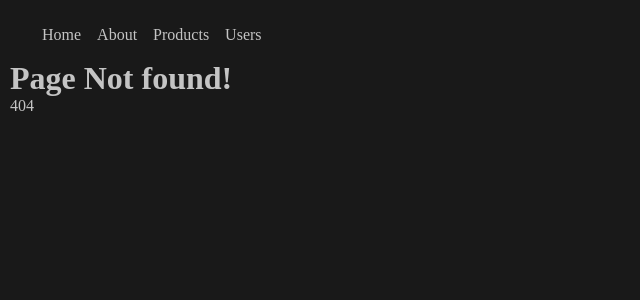
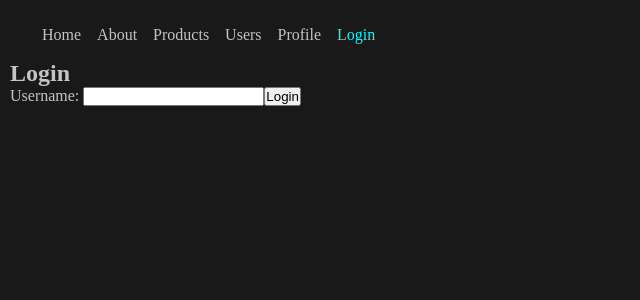
Before and after one commit to Alik64/Revision, a React (Create React App) app in the folder React/beginner-coding-interview/: page /login in a window 1280 px wide. Before the commit this address had no page. Shown: the top 300 px of the page, without its empty margins (0-640 px from the left). Built offline with nearby package versions, Linux system fonts and the light colour scheme.

Commit message:
React : Login + logout

```diff
--- a/React/beginner-coding-interview/src/App.js
+++ b/React/beginner-coding-interview/src/App.js
@@ -4,6 +4,7 @@
 import { Route, Routes } from 'react-router-dom';
 import './App.css';
 import Admin from './ReactRouterDom/components/Admin';
+import { AuthProvider } from './ReactRouterDom/components/auth';
 import Featured from './ReactRouterDom/components/Featured';
 
 import Navbar from './ReactRouterDom/components/Navbar';
@@ -13,16 +14,17 @@
 import { Users } from './ReactRouterDom/components/Users';
 
 import Home from './ReactRouterDom/pages/Home';
+import { Login } from './ReactRouterDom/pages/Login';
 import NotFound from './ReactRouterDom/pages/NotFound';
 import Products from './ReactRouterDom/pages/Products';
+import Profile from './ReactRouterDom/pages/Profile';
 // import About from './ReactRouterDom/pages/About';
 
 const LazyAbout = React.lazy(() => import('./ReactRouterDom/pages/About'))
 
 function App() {
   return (
-    <>
-
+    <AuthProvider>
       <Navbar />
       <Routes>
         <Route path='/' element={<Home />} />
@@ -42,10 +44,11 @@
           <Route path=':userId' element={<UserDetails />} />
           <Route path='admin' element={<Admin />} />
         </Route>
-
+        <Route path='profile' element={<Profile />} />
+        <Route path='login' element={<Login />} />
         <Route path='*' element={<NotFound />} />
       </Routes>
-    </>
+    </AuthProvider>
 
   );
 }
--- a/React/beginner-coding-interview/src/ReactRouterDom/components/Navbar.js
+++ b/React/beginner-coding-interview/src/ReactRouterDom/components/Navbar.js
@@ -1,13 +1,21 @@
 import React from 'react'
 import { NavLink } from 'react-router-dom'
+import { useAuth } from './auth'
 
 export default function Navbar() {
+
+    const auth = useAuth()
+
+
     return (
         <nav>
             <NavLink to='/'>Home</NavLink>
-            <NavLink to='/about'>About</NavLink>
-            <NavLink to='/products'>Products</NavLink>
-            <NavLink to='/users'>Users</NavLink>
+            <NavLink to='about'>About</NavLink>
+            <NavLink to='products'>Products</NavLink>
+            <NavLink to='users'>Users</NavLink>
+            <NavLink to='profile'>Profile</NavLink>
+
+            {!auth.user && <NavLink to='login'>Login</NavLink>}
         </nav>
     )
 }
--- /dev/null
+++ b/React/beginner-coding-interview/src/ReactRouterDom/components/auth.js
@@ -0,0 +1,28 @@
+
+import { createContext, useContext, useState } from "react";
+
+const AuthContext = createContext(null)
+
+
+export const AuthProvider = ({ children }) => {
+    const [user, setUser] = useState(null)
+
+    const login = user => {
+        setUser(user)
+    }
+    const logout = () => {
+        setUser(null)
+    }
+
+
+    return (
+        <AuthContext.Provider value={{ user, login, logout }}>
+            {children}
+        </AuthContext.Provider>
+    )
+
+}
+
+export const useAuth = () => {
+    return useContext(AuthContext)
+}
--- /dev/null
+++ b/React/beginner-coding-interview/src/ReactRouterDom/pages/Login.jsx
@@ -0,0 +1,24 @@
+import { useState } from 'react'
+import { useNavigate } from 'react-router-dom'
+import { useAuth } from '../components/auth'
+
+export const Login = () => {
+    const [user, setUser] = useState('')
+    const auth = useAuth()
+    const navigate = useNavigate()
+
+
+    const handleLogin = () => {
+        auth.login(user)
+        navigate('/')
+    }
+    return (
+        <>
+            <h2>Login</h2>
+            <label>
+                Username: <input type='text' onChange={e => setUser(e.target.value)} />
+            </label>
+            <button onClick={handleLogin}>Login</button>
+        </>
+    )
+}
```
